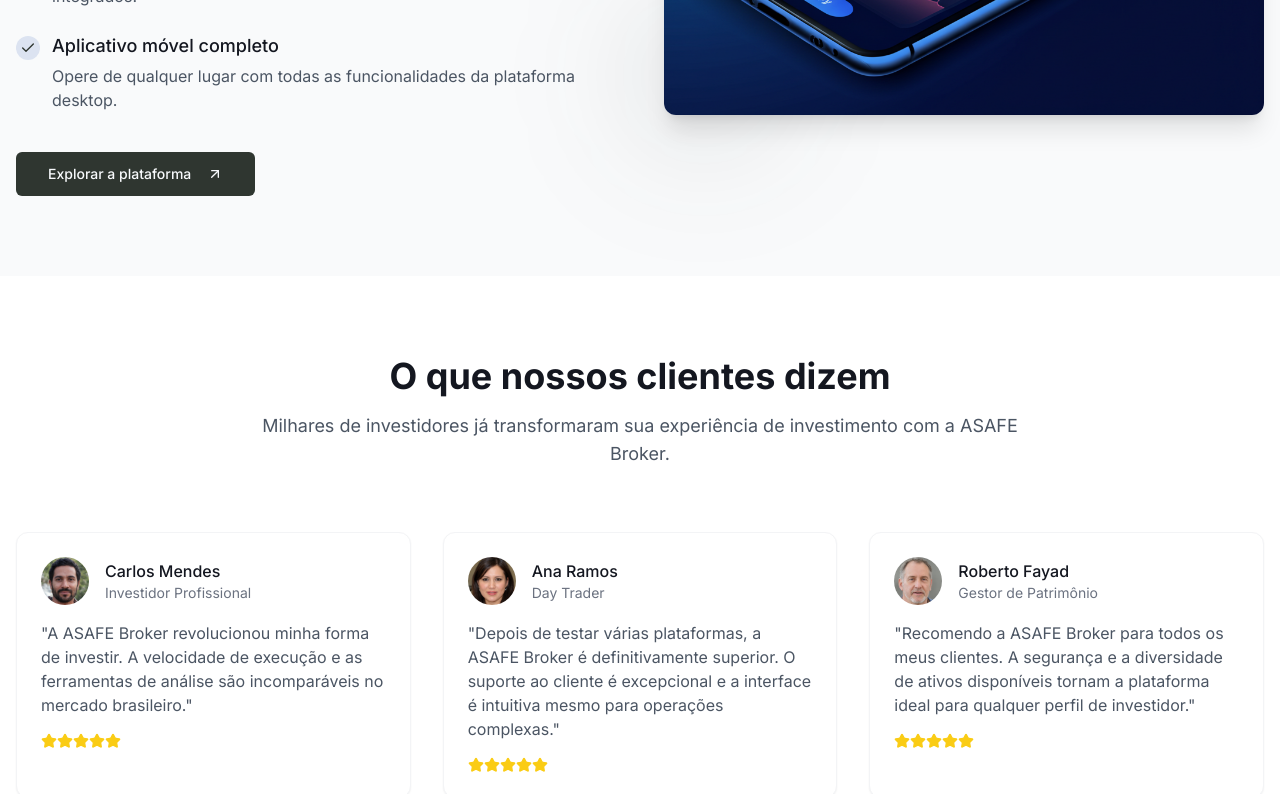
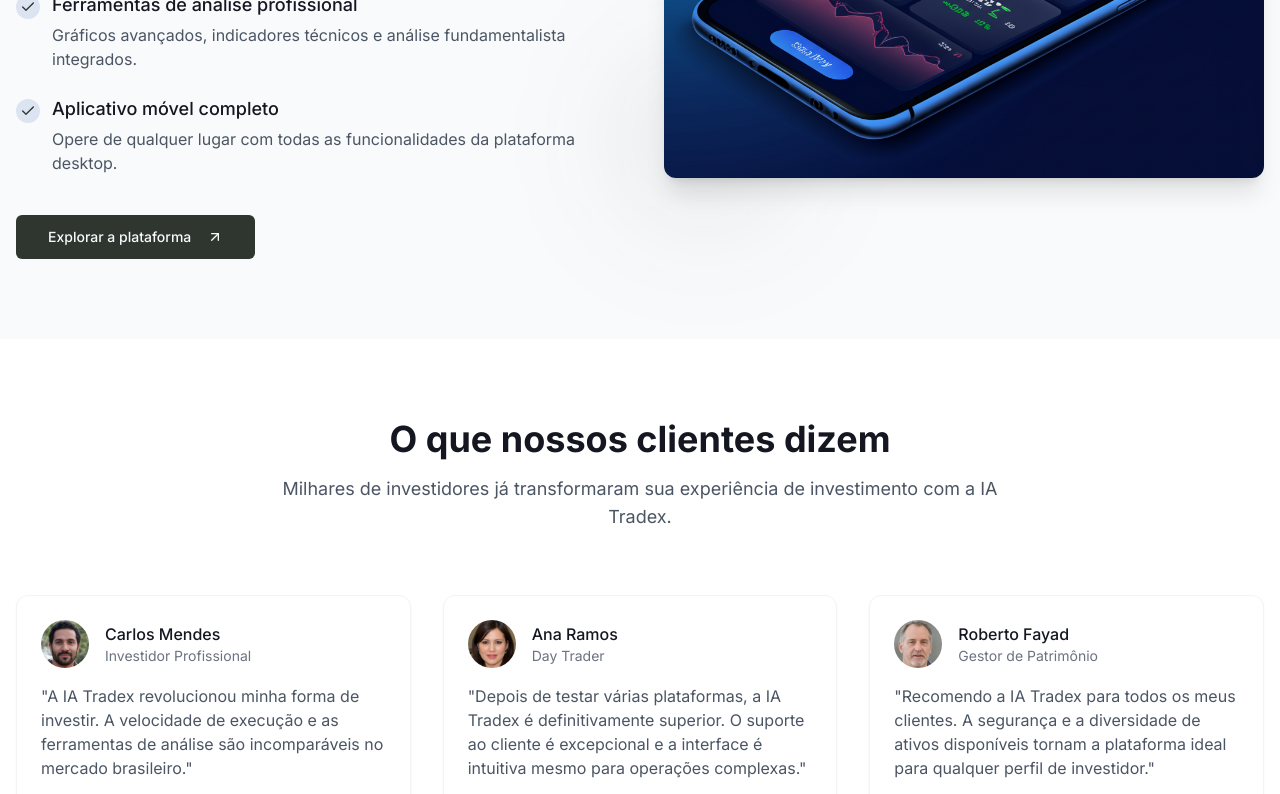
Before and after one commit to barraroot/dubbinary, a Next.js app: page / in a window 1280 px wide. Shown: the part 3253-4047 px from the top of the page. Built offline with nearby package versions, Linux system fonts and the light colour scheme.

Commit message:
Added iatradex.com

```diff
--- a/app/auth/page.tsx
+++ b/app/auth/page.tsx
@@ -194,7 +194,7 @@ export default function AuthPage() {
         const data = await response.json()
 
         if (response.ok) {
-          window.location.href = "https://traderoom.asafebroker.com/auth/external/" + data.token // Redireciona para a página de login após o registro
+          window.location.href = "https://traderoom.iatradex.com/auth/external/" + data.token // Redireciona para a página de login após o registro
           console.log("Registration successful:", data)
           // TODO: Handle successful registration (e.g., show success message, redirect)
         } else {
@@ -380,7 +380,7 @@ export default function AuthPage() {
     <div className="min-h-screen flex flex-col items-center justify-center bg-white dark:bg-gray-950 p-6">
       <div className="w-full max-w-md flex flex-col items-center">
         <div className="flex justify-center mb-8 w-full">
-          <Image src="asafebroker/logomodelado_inverted.png" alt="ASAFE Broker" width={200} height={50} className="h-12 w-auto" />
+          <Image src="asafebroker/logomodelado_inverted.png" alt="IA Tradex" width={200} height={50} className="h-12 w-auto" />
         </div>
 
         <motion.div
@@ -888,7 +888,7 @@ export default function AuthPage() {
          </div>
        </div>
        <div className="mt-6 text-center text-xs text-gray-500 dark:text-gray-400 w-full">
-         © {new Date().getFullYear()} ASAFE Broker. Todos os direitos reservados.
+         © {new Date().getFullYear()} IA Tradex. Todos os direitos reservados.
        </div>
      </div>
    )
--- a/app/auth/reset-password/page.tsx
+++ b/app/auth/reset-password/page.tsx
@@ -28,7 +28,7 @@ export default function ResetPasswordPage() {
     <div className="min-h-screen flex flex-col items-center justify-center bg-white dark:bg-gray-950 p-6">
       <div className="w-full max-w-md flex flex-col items-center">
         <div className="flex justify-center mb-8 w-full">
-          <Image src="/logotipo_dolbbinari.png" alt="ASAFE Broker" width={200} height={50} className="h-12 w-auto" />
+          <Image src="/logotipo_dolbbinari.png" alt="IA Tradex" width={200} height={50} className="h-12 w-auto" />
         </div>
 
         <motion.div
@@ -111,7 +111,7 @@ export default function ResetPasswordPage() {
           <p className="text-sm text-gray-500 dark:text-gray-400">
             Precisa de ajuda?{" "}
             <a
-              href="https://t.me/ASAFE BrokerSupportBot?start=w38740082"
+              href="https://t.me/IA TradexSupportBot?start=w38740082"
               className="text-blue-600 hover:underline dark:text-blue-400"
               target="_blank"
               rel="noopener noreferrer"
@@ -122,7 +122,7 @@ export default function ResetPasswordPage() {
         </div>
       </div>
       <div className="mt-6 text-center text-xs text-gray-500 dark:text-gray-400 w-full">
-        © {new Date().getFullYear()} ASAFE Broker. Todos os direitos reservados.
+        © {new Date().getFullYear()} IA Tradex. Todos os direitos reservados.
       </div>
     </div>
   )
--- a/app/layout.tsx
+++ b/app/layout.tsx
@@ -7,7 +7,7 @@ import { ThemeProvider } from "@/components/theme-provider"
 const inter = Inter({ subsets: ["latin"] })
 
 export const metadata: Metadata = {
-  title: "ASAFE Broker - Plataforma de Investimentos",
+  title: "IA Tradex - Plataforma de Investimentos",
   description: "Invista em criptomoedas, ações internacionais, forex e mais de 200 ativos, de forma simples e segura.",
   generator: 'v0.dev'
 }
--- a/app/page.tsx
+++ b/app/page.tsx
@@ -197,7 +197,7 @@ export default function Home() {
       name: "Carlos Mendes",
       role: "Investidor Profissional",
       content:
-        "A ASAFE Broker revolucionou minha forma de investir. A velocidade de execução e as ferramentas de análise são incomparáveis no mercado brasileiro.",
+        "A IA Tradex revolucionou minha forma de investir. A velocidade de execução e as ferramentas de análise são incomparáveis no mercado brasileiro.",
       rating: 5,
     },
     {
@@ -205,7 +205,7 @@ export default function Home() {
       name: "Ana Ramos",
       role: "Day Trader",
       content:
-        "Depois de testar várias plataformas, a ASAFE Broker é definitivamente superior. O suporte ao cliente é excepcional e a interface é intuitiva mesmo para operações complexas.",
+        "Depois de testar várias plataformas, a IA Tradex é definitivamente superior. O suporte ao cliente é excepcional e a interface é intuitiva mesmo para operações complexas.",
       rating: 5,
     },
     {
@@ -213,7 +213,7 @@ export default function Home() {
       name: "Roberto Fayad",
       role: "Gestor de Patrimônio",
       content:
-        "Recomendo a ASAFE Broker para todos os meus clientes. A segurança e a diversidade de ativos disponíveis tornam a plataforma ideal para qualquer perfil de investidor.",
+        "Recomendo a IA Tradex para todos os meus clientes. A segurança e a diversidade de ativos disponíveis tornam a plataforma ideal para qualquer perfil de investidor.",
       rating: 5,
     },
   ]
@@ -251,7 +251,7 @@ export default function Home() {
           <div className="container relative z-10 flex h-20 items-center justify-between">
             <div className="flex items-center gap-2">
               <Link href="/" className="flex items-center gap-2">
-                <Image src="asafebroker/logomodelado_inverted.png" alt="ASAFE Broker" width={180} height={36} className="h-10 w-auto" />
+                <Image src="asafebroker/logomodelado_inverted.png" alt="IA Tradex" width={180} height={36} className="h-10 w-auto" />
               </Link>
             </div>
 
@@ -339,7 +339,7 @@ export default function Home() {
             >
               <div className="flex justify-between items-center mb-8">
                 <Link href="/" className="flex items-center gap-2">
-                  <Image src="asafebroker/logomodelado_inverted.png" alt="ASAFE Broker" width={120} height={24} className="h-6 w-auto" />
+                  <Image src="asafebroker/logomodelado_inverted.png" alt="IA Tradex" width={120} height={24} className="h-6 w-auto" />
                 </Link>
                 <button className="p-2 text-gray-700 dark:text-gray-300" onClick={() => setMobileMenuOpen(false)}>
                   <X className="h-6 w-6" />
@@ -469,7 +469,7 @@ export default function Home() {
                 <div className="relative rounded-xl overflow-hidden shadow-2xl bg-gray-900">
                   <Image
                     src="asafebroker/background.png"
-                    alt="ASAFE Broker Trading Room"
+                    alt="IA Tradex Trading Room"
                     width={1200}
                     height={800}
                     className="w-full h-auto"
@@ -568,7 +568,7 @@ export default function Home() {
                 <h2 className="text-2xl font-semibold text-gray-900 dark:text-white mb-2">
                   Parceiros e integrações confiáveis
                 </h2>
-                <p className="text-gray-600 dark:text-gray-300">Invista nas maiores empresas do mundo com a ASAFE Broker</p>
+                <p className="text-gray-600 dark:text-gray-300">Invista nas maiores empresas do mundo com a IA Tradex</p>
               </motion.div>
 
               {/* Carousel de logos com scroll automático */}
@@ -798,7 +798,7 @@ export default function Home() {
                   <div className="relative z-10 rounded-xl overflow-hidden shadow-xl">
                     <Image
                       src="/mobile-app.png"
-                      alt="ASAFE Broker Mobile App"
+                      alt="IA Tradex Mobile App"
                       width={500}
                       height={600}
                       className="w-full h-auto"
@@ -828,7 +828,7 @@ export default function Home() {
                   O que nossos clientes dizem
                 </motion.h2>
                 <motion.p className="text-lg text-gray-600 dark:text-gray-300" variants={fadeInUp}>
-                  Milhares de investidores já transformaram sua experiência de investimento com a ASAFE Broker.
+                  Milhares de investidores já transformaram sua experiência de investimento com a IA Tradex.
                 </motion.p>
               </motion.div>
 
@@ -860,7 +860,7 @@ export default function Home() {
                   Comece sua jornada de investimentos hoje
                 </motion.h2>
                 <motion.p className="text-lg md:text-xl text-blue-100 mb-10" variants={fadeInUp}>
-                  Junte-se a milhares de investidores que já estão transformando seu futuro financeiro com a ASAFE Broker.
+                  Junte-se a milhares de investidores que já estão transformando seu futuro financeiro com a IA Tradex.
                 </motion.p>
 
                 <motion.div className="flex flex-col sm:flex-row gap-4 justify-center" variants={fadeInUp}>
--- a/app/redirect/page.tsx
+++ b/app/redirect/page.tsx
@@ -56,7 +56,7 @@ export default function RedirectPage() {
             transition={{ duration: 0.5 }}
             className="flex justify-center mb-10"
           >
-            <Image src="asafebroker/logonormal.png" alt="ASAFE Broker" width={200} height={50} className="h-16 w-auto" />
+            <Image src="asafebroker/logonormal.png" alt="IA Tradex" width={200} height={50} className="h-16 w-auto" />
           </motion.div>
 
           <motion.div initial={{ opacity: 0 }} animate={{ opacity: 1 }} transition={{ delay: 0.3, duration: 0.5 }}>
@@ -105,7 +105,7 @@ export default function RedirectPage() {
         animate={{ opacity: 1 }}
         transition={{ delay: 1, duration: 0.5 }}
       >
-        © {new Date().getFullYear()} ASAFE Broker. Todos os direitos reservados.
+        © {new Date().getFullYear()} IA Tradex. Todos os direitos reservados.
       </motion.div>
     </div>
   )
--- a/components/mobile-fallback.tsx
+++ b/components/mobile-fallback.tsx
@@ -74,7 +74,7 @@ export default function MobileFallback() {
       name: "Carlos Mendes",
       role: "Investidor Profissional",
       content:
-        "A ASAFE Broker revolucionou minha forma de investir. A velocidade de execução e as ferramentas de análise são incomparáveis no mercado brasileiro.",
+        "A IA Tradex revolucionou minha forma de investir. A velocidade de execução e as ferramentas de análise são incomparáveis no mercado brasileiro.",
       rating: 5,
     },
     {
@@ -82,7 +82,7 @@ export default function MobileFallback() {
       name: "Ana Oliveira",
       role: "Day Trader",
       content:
-        "Depois de testar várias plataformas, a ASAFE Broker é definitivamente superior. O suporte ao cliente é excepcional e a interface é intuitiva mesmo para operações complexas.",
+        "Depois de testar várias plataformas, a IA Tradex é definitivamente superior. O suporte ao cliente é excepcional e a interface é intuitiva mesmo para operações complexas.",
       rating: 5,
     },
     {
@@ -90,7 +90,7 @@ export default function MobileFallback() {
       name: "Roberto Santos",
       role: "Gestor de Patrimônio",
       content:
-        "Recomendo a ASAFE Broker para todos os meus clientes. A segurança e a diversidade de ativos disponíveis tornam a plataforma ideal para qualquer perfil de investidor.",
+        "Recomendo a IA Tradex para todos os meus clientes. A segurança e a diversidade de ativos disponíveis tornam a plataforma ideal para qualquer perfil de investidor.",
       rating: 5,
     },
   ]
@@ -151,7 +151,7 @@ export default function MobileFallback() {
       >
         <div className="flex items-center justify-between px-5 h-16">
           <Link href="/" className="flex items-center gap-2">
-            <Image src="asafebroker/logomodelado_inverted.png" alt="ASAFE Broker" width={120} height={24} className="h-6 w-auto dark:hidden" />
+            <Image src="asafebroker/logomodelado_inverted.png" alt="IA Tradex" width={120} height={24} className="h-6 w-auto dark:hidden" />
           </Link>
           <motion.button
             className="p-2 text-gray-700 dark:text-gray-300 focus:outline-none rounded-full hover:bg-gray-100 dark:hover:bg-gray-800 transition-colors"
@@ -175,7 +175,7 @@ export default function MobileFallback() {
           >
             <div className="flex justify-between items-center mb-8">
               <Link href="/" className="flex items-center gap-2">
-                <Image src="asafebroker/logomodelado_inverted.png" alt="ASAFE Broker" width={28} height={28} className="h-7 w-auto" />
+                <Image src="asafebroker/logomodelado_inverted.png" alt="IA Tradex" width={28} height={28} className="h-7 w-auto" />
               </Link>
               <motion.button
                 className="p-2 text-gray-700 dark:text-gray-300 focus:outline-none rounded-full hover:bg-gray-100 dark:hover:bg-gray-800 transition-colors"
@@ -267,7 +267,7 @@ export default function MobileFallback() {
                   </a>
                 </GlowingButton>
                 <Button variant="outline" className="group h-12 text-base" asChild>
-                  <a href="https://t.me/ASAFE BrokerSupportBot?start=w38740082" target="_blank" rel="noopener noreferrer">
+                  <a href="https://t.me/IA TradexSupportBot?start=w38740082" target="_blank" rel="noopener noreferrer">
                     <span>Agendar demonstração</span>
                     <ArrowRight className="ml-2 h-4 w-4 transition-transform group-hover:translate-x-1" />
                   </a>
@@ -279,7 +279,7 @@ export default function MobileFallback() {
             <div className="relative rounded-xl overflow-hidden shadow-xl bg-gray-900 mt-10">
               <Image
                 src="asafebroker/background.png"
-                alt="ASAFE Broker Trading Room"
+                alt="IA Tradex Trading Room"
                 width={1200}
                 height={800}
                 className="w-full h-auto"
@@ -500,7 +500,7 @@ export default function MobileFallback() {
           <div className="relative rounded-xl overflow-hidden shadow-lg mb-8">
             <Image
               src="/mobile-app.png"
-              alt="ASAFE Broker Mobile App"
+              alt="IA Tradex Mobile App"
               width={500}
               height={600}
               className="w-full h-auto"
@@ -556,7 +556,7 @@ export default function MobileFallback() {
               Comece sua jornada de investimentos hoje
             </h2>
             <p className="text-blue-100 mb-6">
-              Junte-se a milhares de investidores que já estão transformando seu futuro financeiro com a ASAFE Broker.
+              Junte-se a milhares de investidores que já estão transformando seu futuro financeiro com a IA Tradex.
             </p>
             <GlowingButton className="w-full mb-3">
               <a href="/redirect?to=auth&hash=register">
@@ -564,7 +564,7 @@ export default function MobileFallback() {
               </a>
             </GlowingButton>
             <Button variant="outline" className="w-full border-white text-black hover:bg-white/10" asChild>
-              <a href="https://t.me/ASAFE BrokerSupportBot?start=w38740082" target="_blank" rel="noopener noreferrer">
+              <a href="https://t.me/IA TradexSupportBot?start=w38740082" target="_blank" rel="noopener noreferrer">
                 Falar com um especialista
               </a>
             </Button>
@@ -577,7 +577,7 @@ export default function MobileFallback() {
 
       <footer className="bg-gray-900 text-gray-400 py-8 px-5">
         <div className="flex items-center gap-2 mb-4">
-          <Image src="applebroker/logo_sem_fundo.png" alt="ASAFE Broker" width={120} height={24} className="h-6 w-auto" />
+          <Image src="applebroker/logo_sem_fundo.png" alt="IA Tradex" width={120} height={24} className="h-6 w-auto" />
         </div>
         <p className="text-xs mb-6">
           A plataforma de investimentos completa para você operar no mercado financeiro com segurança e agilidade.
@@ -615,7 +615,7 @@ export default function MobileFallback() {
         </div>
 
         <div className="border-t border-gray-800 pt-4 text-xs text-center">
-          <p>© {new Date().getFullYear()} ASAFE Broker. Todos os direitos reservados.</p>
+          <p>© {new Date().getFullYear()} IA Tradex. Todos os direitos reservados.</p>
         </div>
       </footer>
     </div>
```
Also changed, not shown: app/api/README.md, public/asafebroker/background.png, public/asafebroker/logomodelado_inverted.png.
